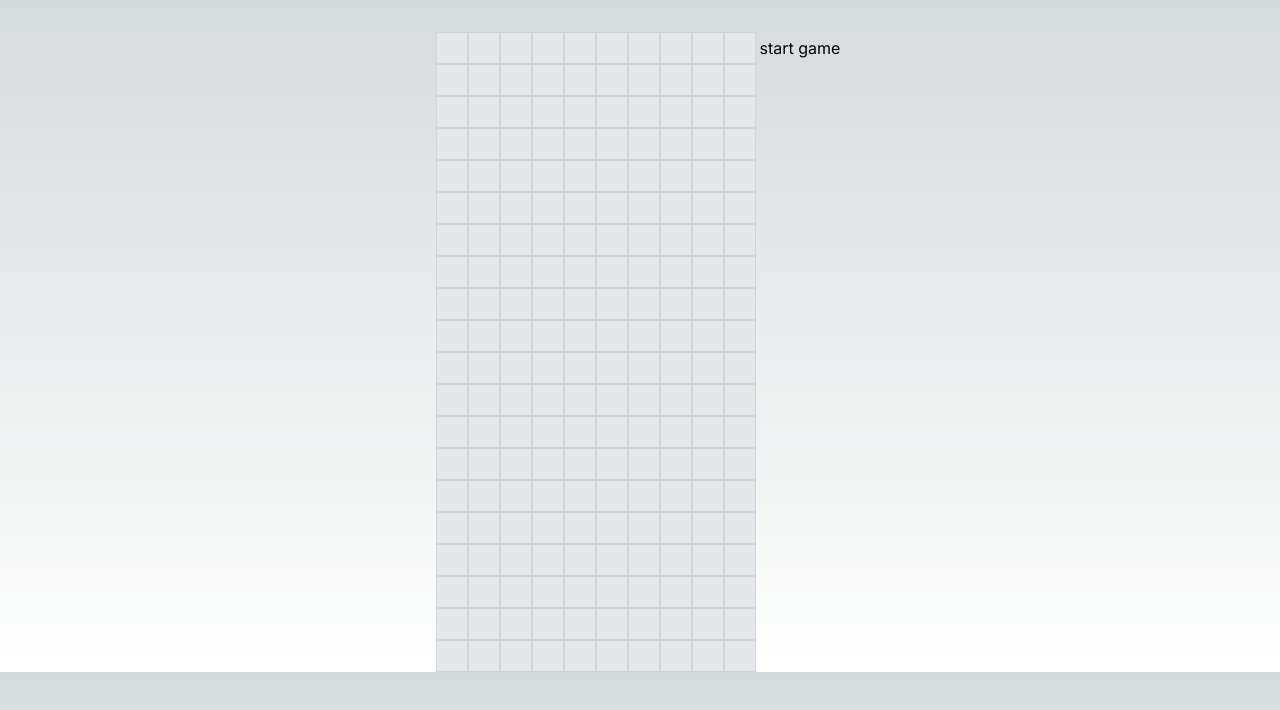
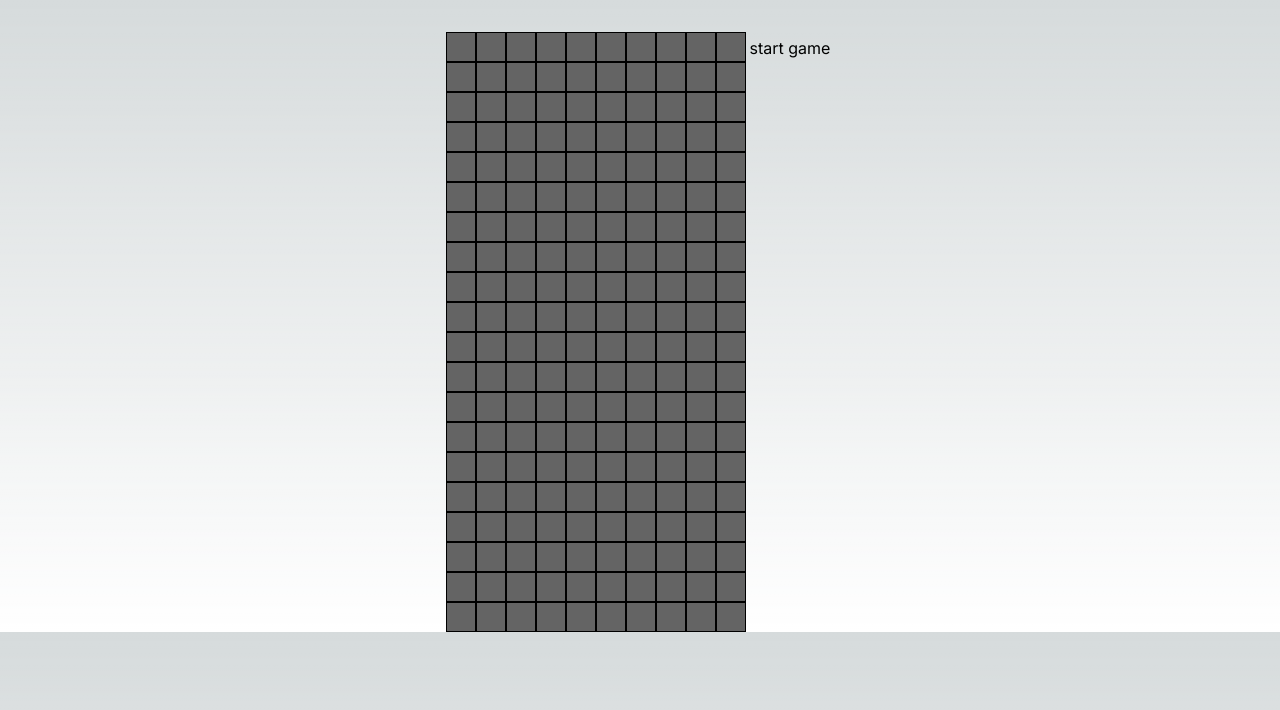
Before and after one commit to t-flora/multris, a Next.js app: page / in a window 1280 px wide. Shown: the top 710 px of the page. Built offline with nearby package versions, Linux system fonts and the light colour scheme.

Commit message:
update cell styling

```diff
--- a/components/Cell.tsx
+++ b/components/Cell.tsx
@@ -1,6 +1,7 @@
 import { Block } from '../lib/types';
+import '../app/globals.css';
 
-interface Props {
+interface CellProps {
     type: Block;
 }
 
@@ -15,6 +16,6 @@ const colors = {
     [Block.O]: 'bg-yellow',
 }
 
-export default function Cell({ type }: Props) {
-    return <div className={`w-8 h-8 ${colors[type]} border border-gray-300`} />;
+export default function Cell({ type }: CellProps) {
+    return <div className={`cell ${type}`} />;
 }
--- a/package.json
+++ b/package.json
@@ -21,5 +21,8 @@
     "react-dom": "18.2.0",
     "tailwindcss": "3.3.2",
     "typescript": "5.1.3"
+  },
+  "devDependencies": {
+    "@types/css-modules": "^1.0.2"
   }
 }
--- a/tsconfig.json
+++ b/tsconfig.json
@@ -1,6 +1,7 @@
 {
   "compilerOptions": {
     "target": "es5",
+    "baseUrl": ".",
     "lib": ["dom", "dom.iterable", "esnext"],
     "allowJs": true,
     "skipLibCheck": true,
```
Also changed, not shown: 1 other file (tests, documents, lock files or other folders).
